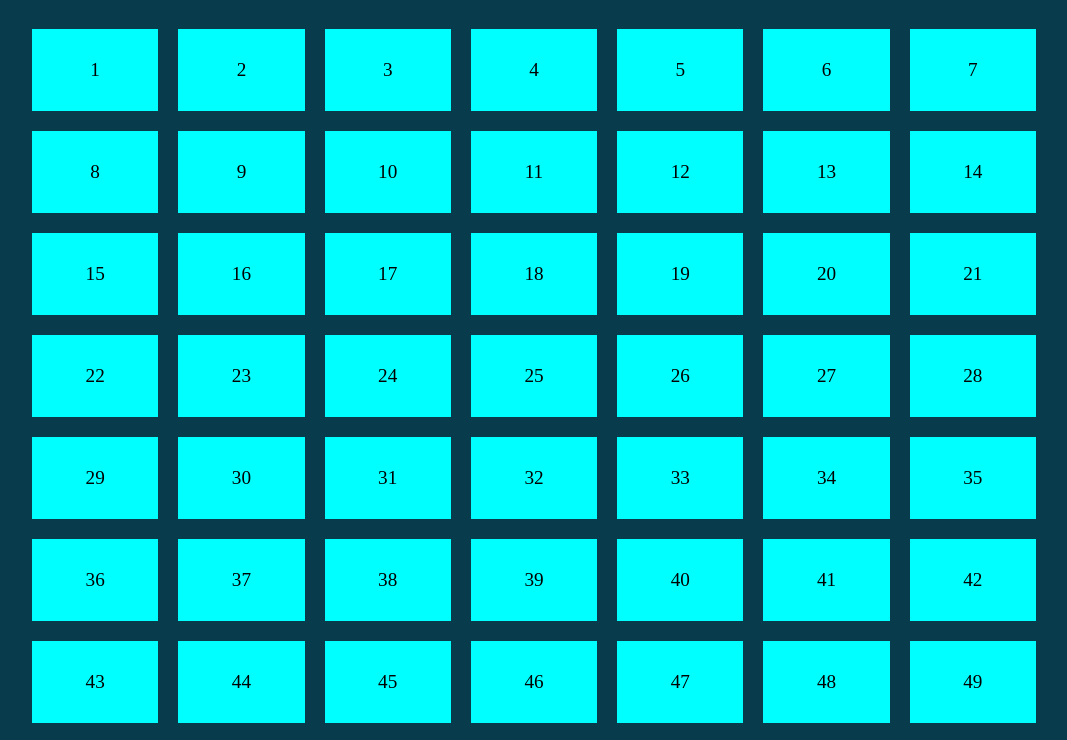
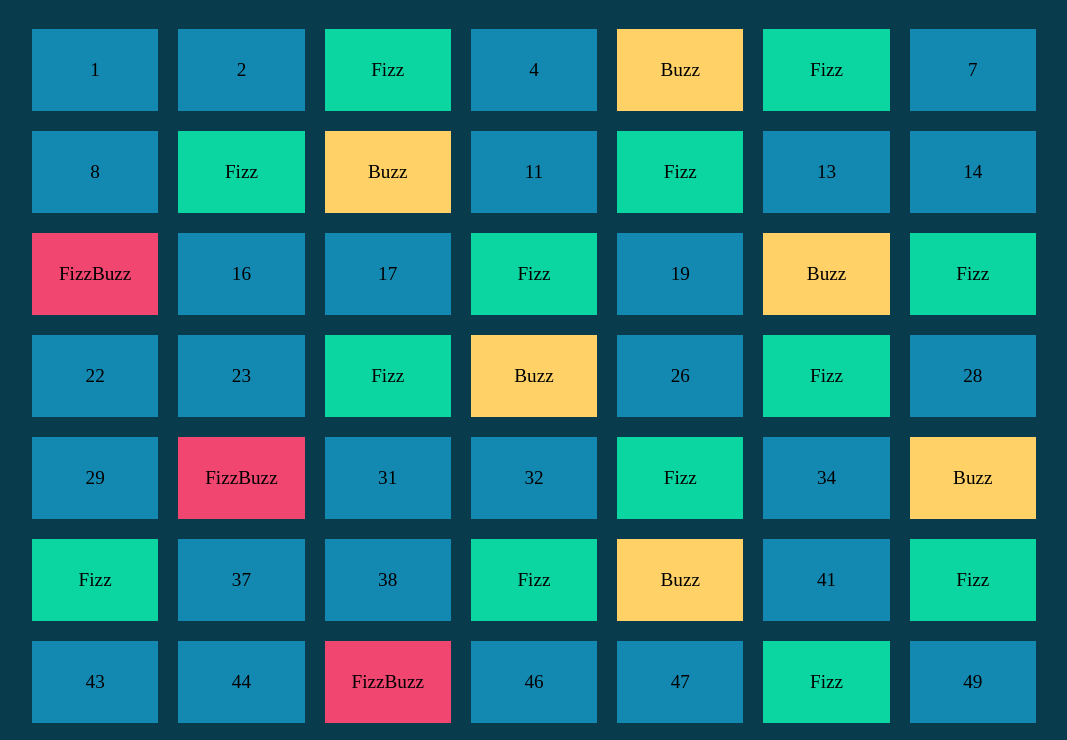
Before and after one commit to NuvoloniM/js-fizzbuzzdom, a plain HTML site: page index.html in a window 1280 px wide. Shown: the part 58-798 px from the top of the page, without its empty margins (106-1173 px from the left). Drawn offline with Linux system fonts and the light colour scheme.

Commit message:
Ciclo che scrive in html classe e testo

```diff
--- a/asset/app.js
+++ b/asset/app.js
@@ -16,9 +16,38 @@ Applica uno stile differente a seconda del valore dell'indice per i multipli di
 let box = document.getElementById('card_container')
 
 //ciclo per scrivere da 1 a 100 nel div
+// for (let i = 1; i <= 100; i++) {
+//     box.innerHTML += `
+//     <div class="card">
+//         <div class="number">${i}</div>
+//     </div`;
+// }
+
+/* 1 Milestone
+Per i multipli di 3 stampi “Fizz” al posto del numero e per i multipli di 5 stampi Buzz.
+Per i numeri che sono sia multipli di 3 che di 5 stampi FizzBuzz.
+*/
 for (let i = 1; i <= 100; i++) {
-    box.innerHTML += `
-    <div class="card">
-        <div class="number">${i}</div>
-    </div`;
+    if (i % 3 == 0 && i % 5 == 0) {
+        box.innerHTML += `
+        <div class="card">
+            <div class="number fizzbuzz"> FizzBuzz </div>
+        </div>`
+    } else if (i % 3 == 0){
+        box.innerHTML += `
+        <div class="card">
+            <div class="number fizz"> Fizz </div>
+        </div>`
+    } else if (i % 5 == 0){
+        box.innerHTML += `
+        <div class="card">
+            <div class="number buzz">Buzz</div>
+        </div>`
+    } else {
+        box.innerHTML += `
+        <div class="card">
+            <div class="number normal"> ${i} </div>
+        </div>`
+    }
+
 }
--- a/asset/style.css
+++ b/asset/style.css
@@ -34,8 +34,23 @@ body {
 }
 
 .number {
-  background-color: aqua;
   margin: 10px 10px;
   padding: 30px 0;
   font-size: 1.2em;
 }
+
+.normal {
+  background-color: #1389b2;
+}
+
+.fizzbuzz {
+  background-color: #f0466f;
+}
+
+.fizz {
+  background-color: #0bd6a1;
+}
+
+.buzz {
+  background-color: #ffd166;
+}
```
